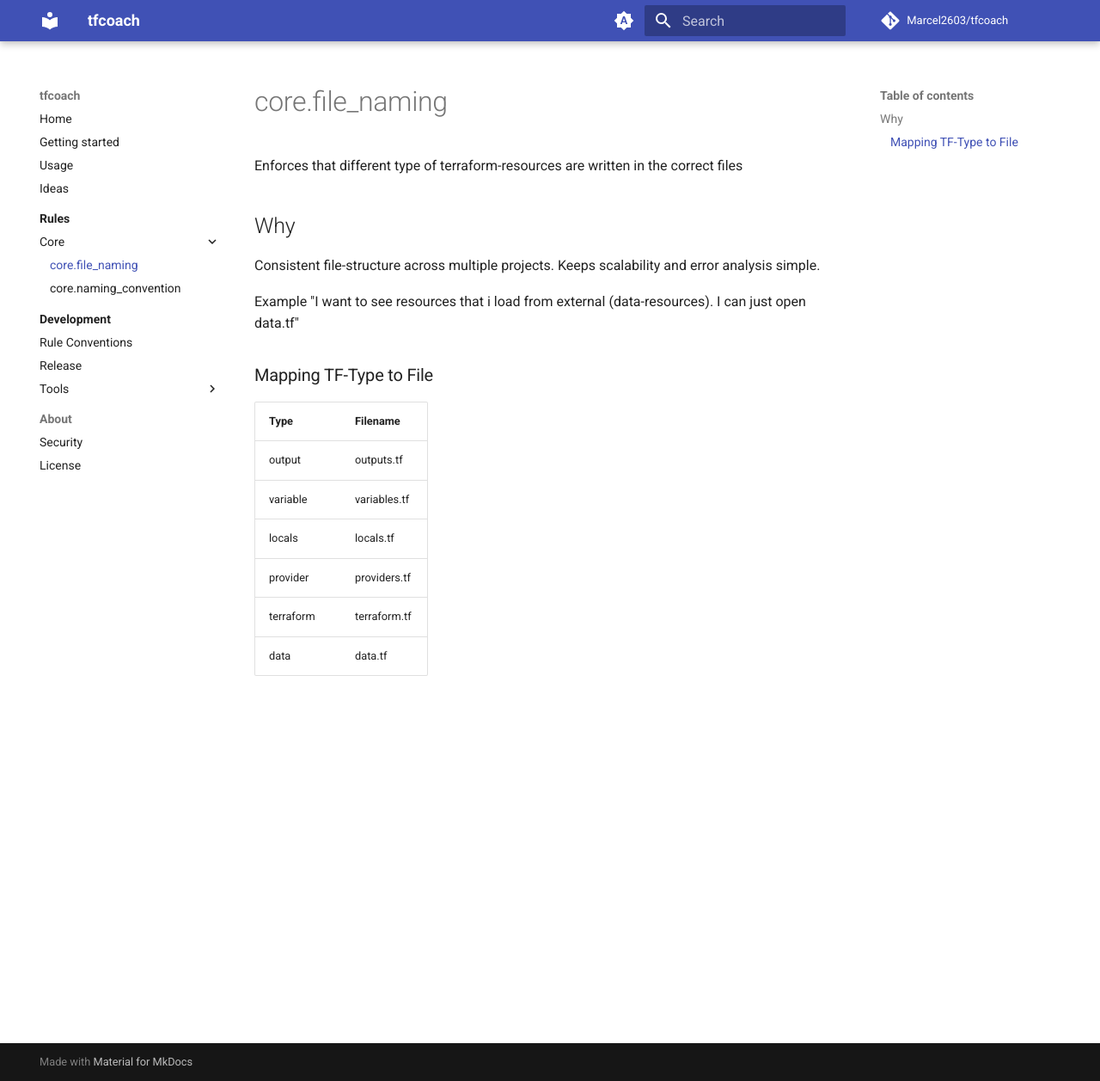
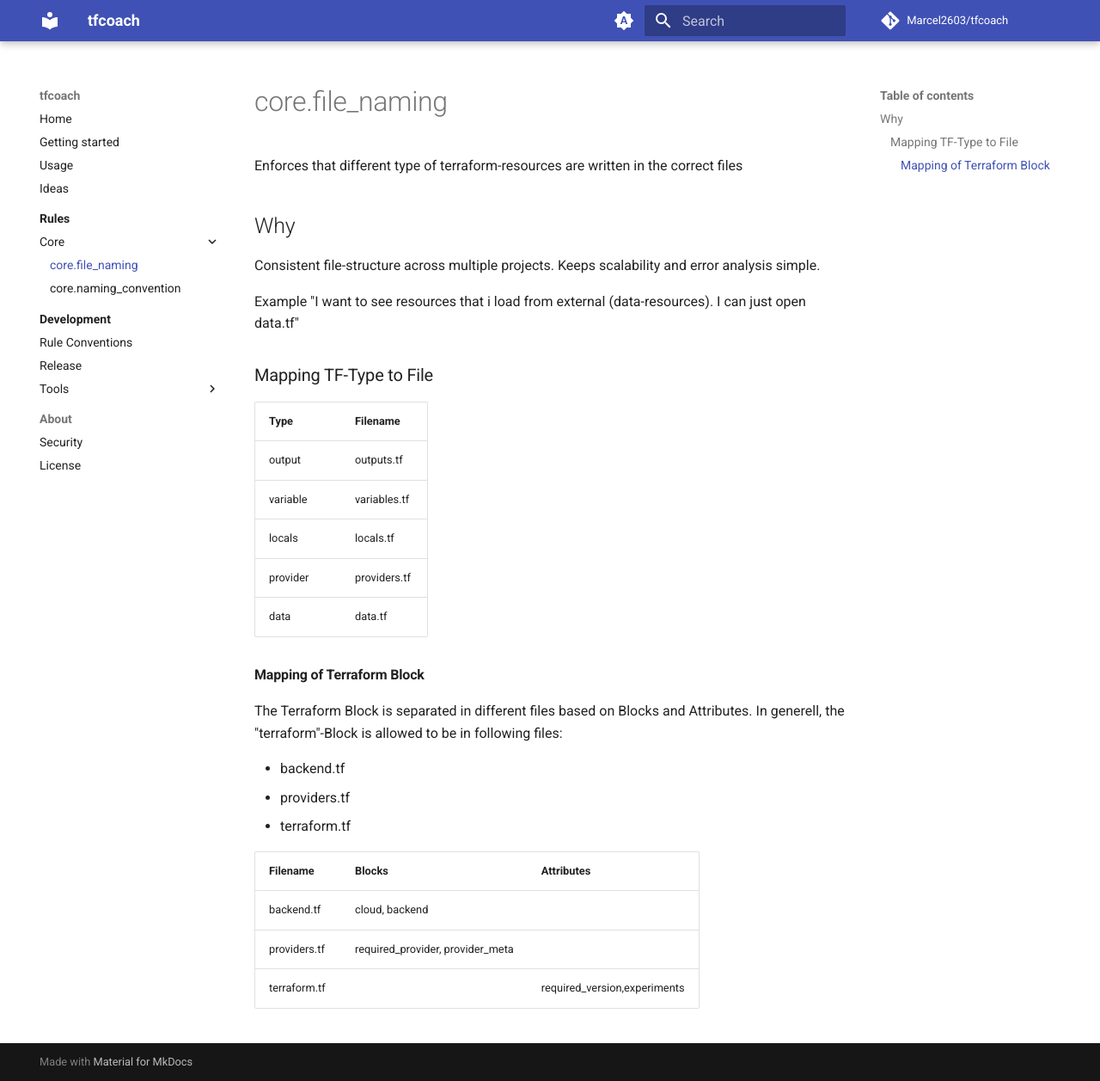
Before and after one commit to Marcel2603/tfcoach, an MkDocs documentation site: the page built from docs/pages/rules/core/file_naming.md, in a window 1280 px wide and 1257 px high. Shown: the whole window at 86% size. Built offline with MkDocs 1.6.1 and Material for MkDocs 9.7.7, drawn with Linux system fonts in a browser that asks for light colours; comment, search, counter and statistics services are not loaded.

Commit message:
doc(rule): add mapping of tf file in core.file_naming

```diff
--- a/docs/pages/rules/core/file_naming.md
+++ b/docs/pages/rules/core/file_naming.md
@@ -13,11 +13,25 @@ can just open data.tf"
 
 ### Mapping TF-Type to File
 
-| Type      | Filename     |
-|-----------|--------------|
-| output    | outputs.tf   |
-| variable  | variables.tf |
-| locals    | locals.tf    |
-| provider  | providers.tf |
-| terraform | terraform.tf |
-| data      | data.tf      |
+| Type     | Filename     |
+|----------|--------------|
+| output   | outputs.tf   |
+| variable | variables.tf |
+| locals   | locals.tf    |
+| provider | providers.tf |
+| data     | data.tf      |
+
+#### Mapping of Terraform Block
+
+The Terraform Block is separated in different files based on Blocks and Attributes.
+In generell, the "terraform"-Block is allowed to be in following files:
+
+- backend.tf
+- providers.tf
+- terraform.tf
+
+| Filename     | Blocks                           | Attributes                   |
+|--------------|----------------------------------|------------------------------|
+| backend.tf   | cloud, backend                   |                              |
+| providers.tf | required_provider, provider_meta |                              |
+| terraform.tf |                                  | required_version,experiments |
```
